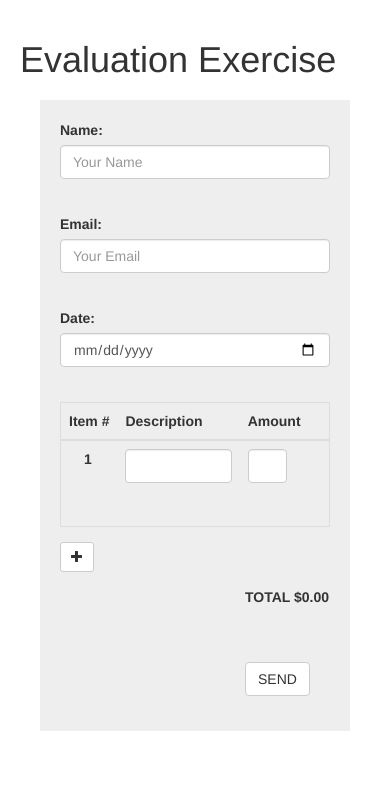
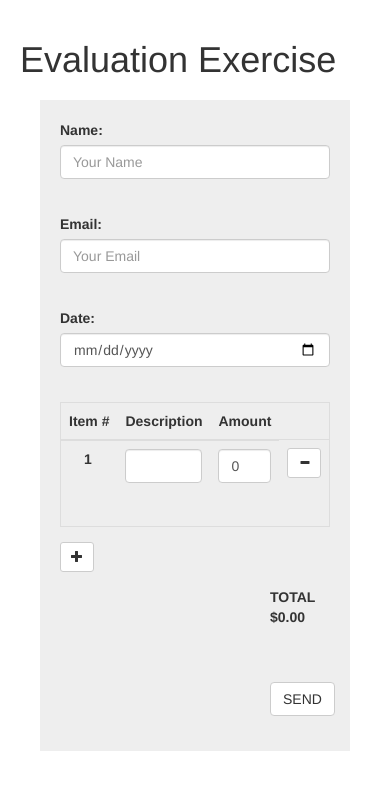
Before and after one commit to chaitanyatejagolla/einvoice, a React app: page / in a window 390 px wide. Shown: the top 790 px of the page. Built offline with nearby package versions, Linux system fonts and the light colour scheme.

Commit message:
adding a delete button

```diff
--- a/server.js
+++ b/server.js
@@ -65,13 +65,8 @@ var response = [];
 					});
 				}
 			}
-			res.setHeader('Content-Type', 'application/json');
-			res.status(200).send(JSON.stringify(response));
 		});
-
-		console.log("in ");
 	} else {
-		response.push({'result' : 'error', 'msg' : 'Please fill required details'});
 		res.setHeader('Content-Type', 'application/json');
 		res.status(200).send(JSON.stringify(response));
 	}
--- a/src/components/invoice.jsx
+++ b/src/components/invoice.jsx
@@ -20,7 +20,7 @@ class Invoice extends React.Component {
             total: 0,
             lineItemsArray: [{id: 1, desc: "", amount: 0}]
         };
-        this._bind("onChange", "addLineItem", "saveData", "renderForm", "handleLineItemChange", "renderPreview", "handleCloseClick")
+        this._bind("onChange", "addLineItem", "saveData", "renderForm", "handleLineItemDelete","handleLineItemChange", "renderPreview", "handleCloseClick")
     }
 
     render () {
@@ -51,7 +51,7 @@ class Invoice extends React.Component {
             let lineItemsUI = [];
             /* Looping through lineItemsArray for getting line item UI components */
             lineItemsUI = this.state.lineItemsArray.map((lineItem, index) =>
-                <LineItem handleLineItemChange={this.handleLineItemChange} key={index} id={index+1}/>
+                <LineItem handleLineItemChange={this.handleLineItemChange} handleLineItemDelete={this.handleLineItemDelete} key={index} id={index+1}/>
             );
 
             return (
@@ -85,9 +85,9 @@ class Invoice extends React.Component {
                     <Table responsive>
                         <thead>
                             <tr>
-                                <th className="col-xs-1">Item #</th>
-                                <th>Description</th>
-                                <th className="col-xs-4">Amount</th>
+                                <th className="col-md-1 col-sm-2 col-xs-1">Item #</th>
+                                <th className="col-md-8 col-sm-7">Description</th>
+                                <th className="col-xs-3">Amount</th>
                             </tr>
                         </thead>
                         <tbody>
@@ -103,21 +103,21 @@ class Invoice extends React.Component {
                     </FormGroup>
                     <FormGroup>
                         <div className="row">
-                            <div className="col-xs-offset-8">
-                                <label><strong>TOTAL   ${this.state.total.toFixed(2).toString().slice(0,7)}</strong></label>
+                            <div className="col-md-offset-10 col-xs-offset-9">
+                                <label><strong>TOTAL   ${this.state.total.toFixed(2).toString().slice(0,10)}</strong></label>
                             </div>
                         </div>
                     </FormGroup>
                     <FormGroup>
                         <div className="row">
-                            <div className="col-xs-offset-8">
+                            <div className="col-md-offset-10 col-xs-offset-9">
                                 <label style={errorStyle}>{this.state.totalError}</label>
                             </div>
                         </div>
                     </FormGroup>
                     <FormGroup>
                         <div className="row">
-                            <div className="col-xs-offset-8">
+                            <div className="col-md-offset-10 col-xs-offset-9">
                                 <Button type="submit" className="btn btn-light">SEND</Button>
                             </div>
                         </div>
@@ -296,17 +296,17 @@ class Invoice extends React.Component {
     handleLineItemChange(id, desc, amt, lineItemValidation) {
         let totalAmt = 0;
         let tempArray = this.state.lineItemsArray;
-        this.state.lineItemsArray.forEach(function(amountObj) {
-            if (id === amountObj.id) {
+        tempArray.map((lineItem) => {
+            if (id === lineItem.id) {
                 if (amt === "" || parseFloat(amt) < 0) {
                     amt = 0;
                 }
-                amountObj.amount = amt;
-                amountObj.desc = desc;
+                lineItem.amount = amt;
+                lineItem.desc = desc;
             }
-            totalAmt += parseFloat(amountObj.amount);
+            totalAmt += parseFloat(lineItem.amount);
+        });
 
-        });
         this.setState({
             total: totalAmt,
             totalError: totalAmt > 9999999.99 ? "Total cannot be more than 9999999.99" : "",
@@ -315,10 +315,23 @@ class Invoice extends React.Component {
         });
     }
 
+    handleLineItemDelete(id) {
+        let deletedArray = this.state.lineItemsArray;
+        let totalAmt = 0;
+        deletedArray.splice(id-1,1);
+        deletedArray.map((lineItem) => {
+            totalAmt += parseFloat(lineItem.amount);
+        });
+        this.setState({
+            lineItemsArray: deletedArray,
+            total: totalAmt
+        });
+    }
+
     /* Counter for line item array */
     addLineItem() {
         this.setState({
-            lineItemsArray: this.state.lineItemsArray.concat([{id: this.state.lineItemsArray.length+1, amount: 0}])
+            lineItemsArray: this.state.lineItemsArray.concat([{id: this.state.lineItemsArray.length+1,  desc: "", amount: 0}])
         });
     }
 }
--- a/src/components/lineItem.jsx
+++ b/src/components/lineItem.jsx
@@ -1,6 +1,6 @@
 import React from 'react';
 import PropTypes from 'prop-types';
-import { FormGroup } from 'react-bootstrap';
+import { FormGroup, Button, Glyphicon } from 'react-bootstrap';
 import FormLabel from './common/formLabel.jsx';
 import FormInput from './common/formInput.jsx';
 
@@ -14,7 +14,7 @@ class LineItem extends React.Component {
             descError: "",
             amountError: "",
         }
-        this._bind("onChange")
+        this._bind("onChange", "onDelete")
     }
 
 
@@ -33,7 +33,7 @@ class LineItem extends React.Component {
                                 <FormInput
                                     name = "desc"
                                     type = "text"
-                                    className = "col-md-10"
+                                    className = "col-md-11"
                                     onChange = {this.onChange}
                                     value = {this.state.desc}
                                     placeholder = ""
@@ -48,12 +48,21 @@ class LineItem extends React.Component {
                                 <FormInput
                                     name = "amount"
                                     type = "number"
-                                    className = "col-xs-8"
+                                    className = "col-md-11"
                                     onChange = {this.onChange}
                                     value = {this.state.amount}
                                     placeholder = ""
                                     error = {this.state.amountError}
                                 />
+                            </div>
+                        </FormGroup>
+                    </td>
+                    <td>
+                        <FormGroup>
+                            <div className="row">
+                                <div className="col-xs-2">
+                                    <Button onClick={this.onDelete} bsSize="small"><Glyphicon glyph="glyphicon glyphicon-minus" /></Button>
+                                </div>
                             </div>
                         </FormGroup>
                     </td>
@@ -76,6 +85,10 @@ class LineItem extends React.Component {
         } else {
             this.props.handleLineItemChange(this.props.id, this.state.desc, event.target.value, this.validate(event.target.name, event.target.value));
         }
+    }
+
+    onDelete() {
+        this.props.handleLineItemDelete(this.props.id);
     }
 
     /*Common Validation  Method*/
```
